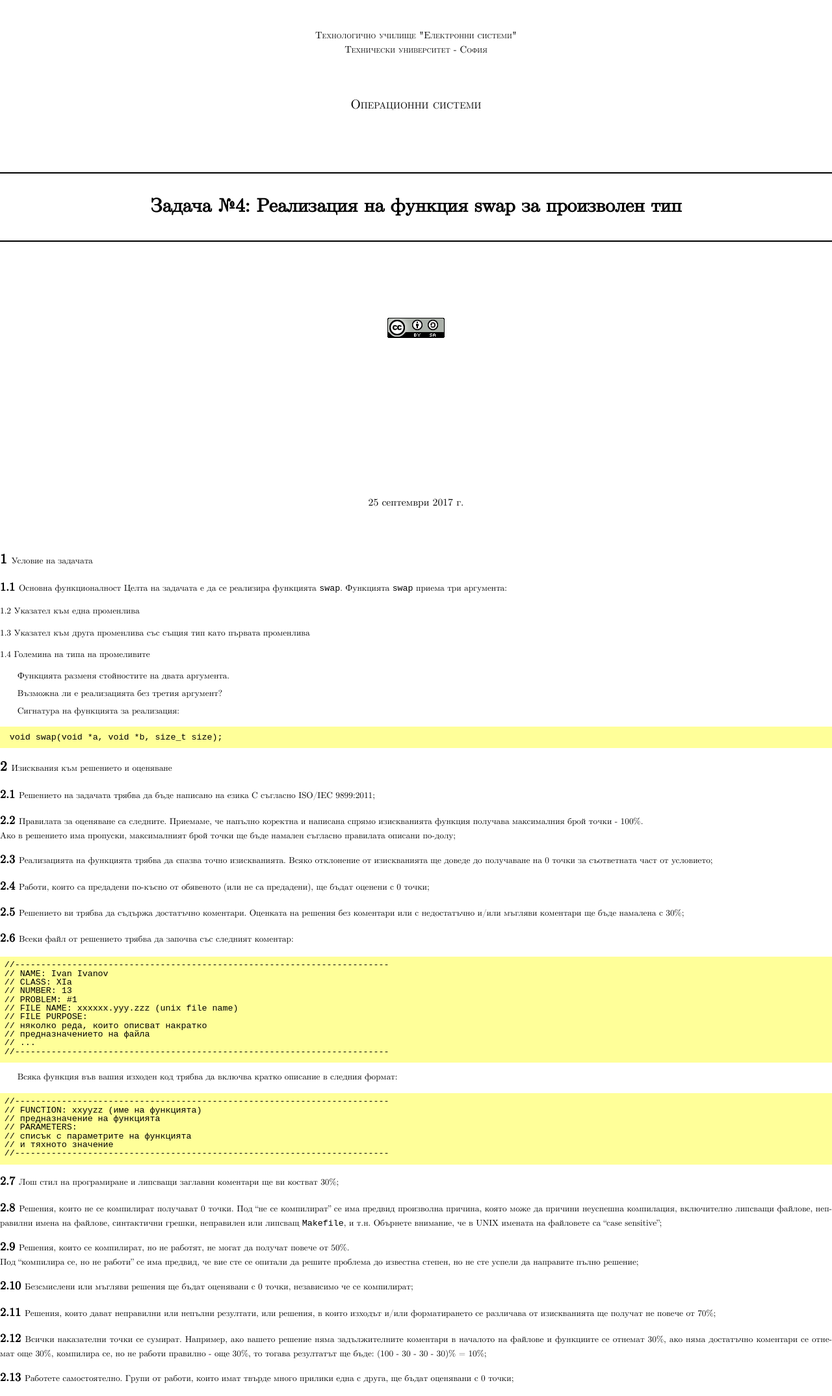
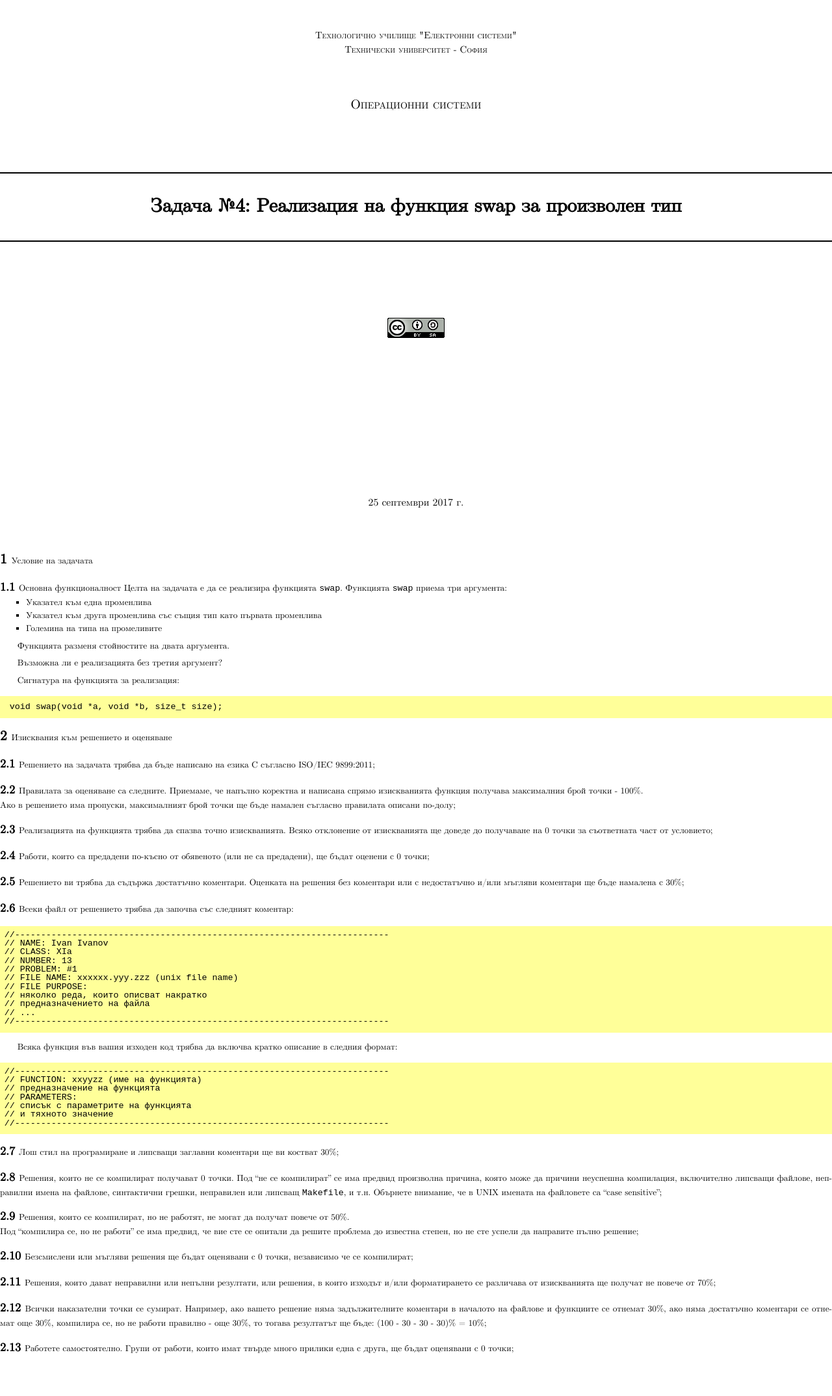
Before and after one commit to elsys/os-homeworks, a Jekyll site: the page built from _tasks/2017-2018/2017-09-25-void-swap.md, in a window 1280 px wide. Shown: the whole page at 65% size. Built offline with Jekyll 4.4.1, drawn with Linux system fonts in a browser that asks for light colours; after the commit the page ends 2101 px from its top, so only the background shows below that.

Commit message:
Fix nested list item disappearance

```diff
--- a/assets/main.css
+++ b/assets/main.css
@@ -4,16 +4,16 @@
 }
 
 * { margin: 0; padding: 0; }
-ol, ul { list-style: none; }
 p { text-indent: 2em; margin: .5em 0; }
 pre { background-color: #ffff99; margin: 1em 0; padding: .5em; }
 code { font-family: "Latin Modern Math Mono", monospace; }
 pre code { display: inline-block; line-height: 1; }
 
 ol { margin: 1em 0; counter-reset: item; }
-ol li { margin: 1em 0; display: block; }
-ol li ol li { page-break-inside: avoid; }
-ol li::before { content: counters(item, ".") " "; counter-increment: item; }
+ol > li { margin: 1em 0; display: block; }
+ol > li ol > li { page-break-inside: avoid; }
+ol > li ol > li ul { margin-left: 3em; }
+ol > li::before { content: counters(item, ".") " "; counter-increment: item; }
 li > p:first-child { display: inline; }
 
 html, body { width: 100%; min-height: 100%; }
```
